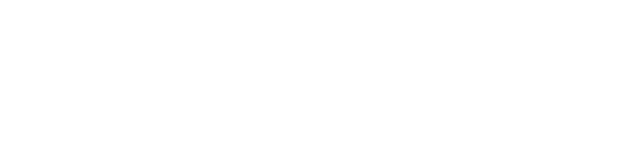
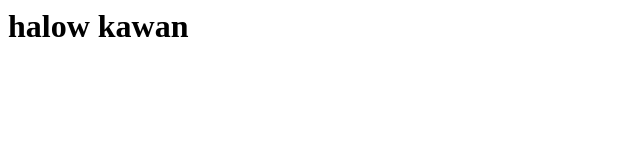
Before and after one commit to tiyooooooo/latihan-git, a plain HTML site: page index.html in a window 1280 px wide. Shown: the whole page, without its empty margins (0-640 px from the left). Drawn offline with Linux system fonts and the light colour scheme.

Commit message:
progress 1 belajar git

```diff
--- a/index.html
+++ b/index.html
@@ -1,5 +1,9 @@
 <html>
     <head>
         <title>latihan wp2</title>
+        <link rel="stylesheet" href="style.css">
+        <body>
+            <h1>halow kawan</h1>
+        </body>
     </head>
 </html>
```
Also changed, not shown: style.css (added).
